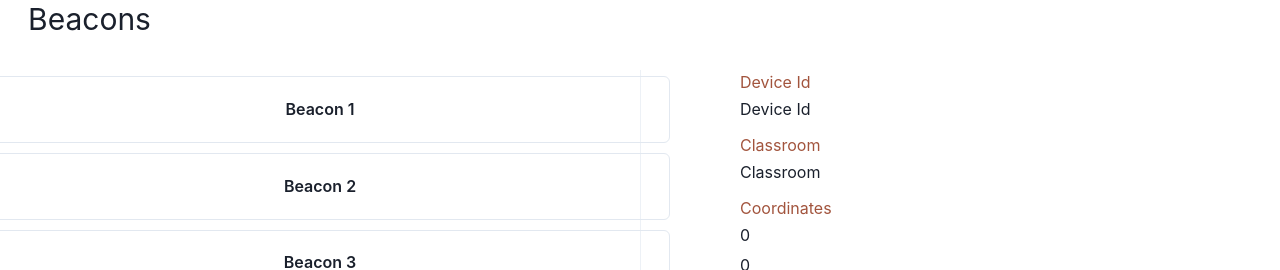
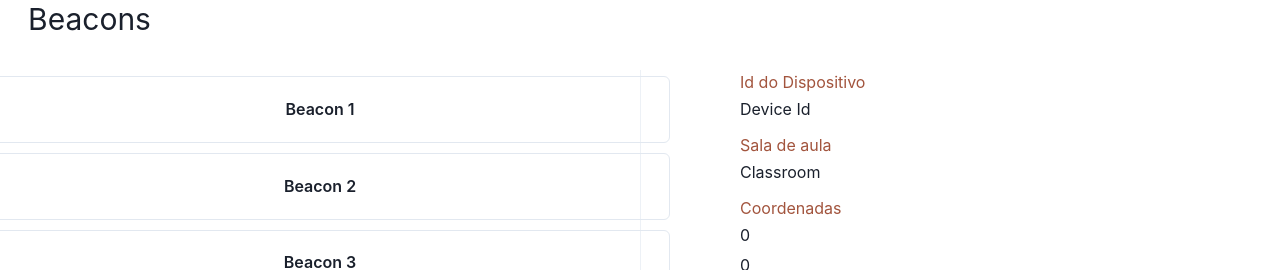
Before and after one commit to ruiafonso8443/frontend, a React (Create React App) app: page / in a window 1280 px wide. Both pictures are taken after a click on the element "BEACONS". Shown: the part 141-411 px from the top of the page. Built offline with nearby package versions, Linux system fonts and the light colour scheme.

Commit message:
Using translation

```diff
--- a/src/app/pages/admin/beacons/index.tsx
+++ b/src/app/pages/admin/beacons/index.tsx
@@ -17,6 +17,7 @@ import {
 } from "@chakra-ui/react";
 import { BrowserView, MobileView } from "react-device-detect";
 import CustomButton from "../../../../components/buttons";
+import useTranslation from "../../../../i18n/use-translation";
 
 interface Beacon {
   deviceId: string;
@@ -59,7 +60,13 @@ const array1: Beacon[] = [
 ];
 
 function AdminBeacons() {
+  const { t } = useTranslation();
+
 const[isModalVisible, setIsModalVisible] = useState(false);
+
+const toggleModel = () =>{
+  setIsModalVisible(wasModalVisible => !wasModalVisible)
+}
 
 const[stateDeviceId, setDeviceId] = useState("Device Id");
 const[stateClassRoom, setClassRoom] = useState("Classroom");
@@ -146,7 +153,7 @@ function setStates(device:string, classRoom:string, x:number, y:number, z:number
                 </GridItem>
                 <GridItem colStart={2} colEnd={7} h="320">
                   <Text color="isepBrick.500" align="left">
-                    Device Id
+                  {t("beacon_device_id")}
                   </Text>
                   <Editable
                     defaultValue={stateDeviceId}
@@ -159,7 +166,7 @@ function setStates(device:string, classRoom:string, x:number, y:number, z:number
                   </Editable>
                   <Box height={"9px"}></Box>
                   <Text color="isepBrick.500" align="left">
-                    Classroom
+                  {t("beacon_classroom")}
                   </Text>
                   <Editable
                     defaultValue={stateClassRoom}
@@ -172,7 +179,7 @@ function setStates(device:string, classRoom:string, x:number, y:number, z:number
                   </Editable>
                   <Box height={"9px"}></Box>
                   <Text color="isepBrick.500" align="left">
-                    Coordinates
+                  {t("beacon_coordinates")}
                   </Text>
                   <Editable
                     defaultValue={stateX.toString()}
--- a/src/i18n/en-GB.json
+++ b/src/i18n/en-GB.json
@@ -5,5 +5,8 @@
   "settings": "Settings",
   "admin_feedback": "Users Feedback",
   "feedback_admin_page": "Diary Entries from Users",
-  "admin_beacons": "Beacons"
+  "admin_beacons": "Beacons",
+  "beacon_device_id": "Device Id",
+  "beacon_classroom": "Classroom",
+  "beacon_coordinates": "Coordinates"
 }
--- a/src/i18n/pt-PT.json
+++ b/src/i18n/pt-PT.json
@@ -5,5 +5,8 @@
   "settings": "Definições",
   "admin_feedback": "Feedback",
   "feedback_admin_page": "Feedback de Utilizadores",
-  "admin_beacons": "Beacons"
+  "admin_beacons": "Beacons",
+  "beacon_device_id": "Id do Dispositivo",
+  "beacon_classroom": "Sala de aula",
+  "beacon_coordinates": "Coordenadas"
 }
```
